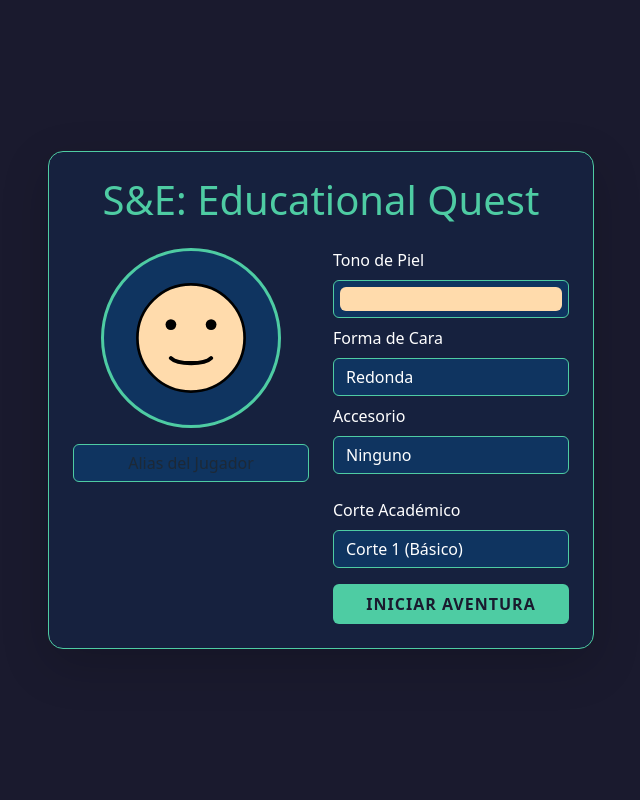
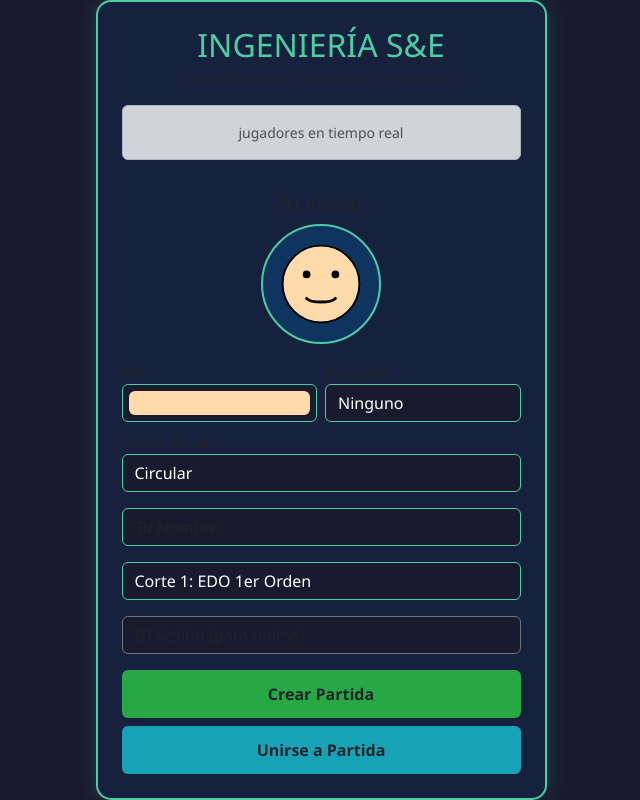
Before and after one commit to SantiArandaRod/dev_gamificacionED, a plain HTML site: page static/index.html in a window 1280 px wide. Shown: the whole page, without its empty margins (319-959 px from the left). Drawn offline with nearby package versions, Linux system fonts and the light colour scheme.

Commit message:
botones unirse y crear session

```diff
--- a/static/index.html
+++ b/static/index.html
@@ -1,71 +1,276 @@
 <!DOCTYPE html>
+
 <html lang="es">
+<head>
+    <meta charset="UTF-8">
+    <title>S&E: Ecuaciones Diferenciales - Lobby</title>
+    <meta name="viewport" content="width=device-width, initial-scale=1">
 
-<head>
+<link href="https://cdn.jsdelivr.net/npm/bootstrap@5.3.0/dist/css/bootstrap.min.css" rel="stylesheet">
 
-    <meta charset="UTF-8">
-    <meta name="viewport" content="width=device-width, initial-scale=1.0">
-    <title>Snakes & Ladders - Lobby</title>
-    <link href="https://cdn.jsdelivr.net/npm/bootstrap@5.3.0/dist/css/bootstrap.min.css" rel="stylesheet">
 <style>
-        body { background: #1a1a2e; color: #fff; min-height: 100vh; display: flex; align-items: center; }
-        .card { background: #16213e; border: 1px solid #4ecca3; border-radius: 15px; color: white; }
-        #avatar-svg-container { background: #0f3460; border-radius: 50%; padding: 20px; border: 3px solid #4ecca3; width: 180px; height: 180px; margin: 0 auto; }
-        .form-control, .form-select { background: #0f3460; border: 1px solid #4ecca3; color: #fff; }
-        .form-control:focus, .form-select:focus { background: #16213e; color: #fff; border-color: #4ecca3; box-shadow: 0 0 10px #4ecca3; }
-        .btn-gaming { background: #4ecca3; color: #1a1a2e; font-weight: bold; border: none; text-transform: uppercase; letter-spacing: 1px; }
-        .btn-gaming:hover { background: #45b393; color: #fff; }
+    body {
+        background: #1a1a2e;
+        color: #fff;
+        font-family: 'Segoe UI', sans-serif;
+        min-height: 100vh;
+        display: flex;
+        align-items: center;
+    }
+
+    .card-custom {
+        background: #16213e;
+        border: 2px solid #4ecca3;
+        border-radius: 15px;
+        box-shadow: 0 0 20px rgba(78, 204, 163, 0.2);
+    }
+
+    #avatar-preview {
+        width: 120px;
+        height: 120px;
+        margin: 0 auto;
+        background: #0f3460;
+        border-radius: 50%;
+        padding: 10px;
+        border: 2px solid #4ecca3;
+        display: flex;
+        align-items: center;
+        justify-content: center;
+    }
+
+    .form-control, .form-select {
+        background: #1a1a2e;
+        border: 1px solid #4ecca3;
+        color: white;
+    }
+
+    .form-control:focus, .form-select:focus {
+        background: #1a1a2e;
+        color: white;
+        border-color: #e94560;
+        box-shadow: none;
+    }
+
+    .btn-custom {
+        font-weight: bold;
+        padding: 12px;
+    }
+
+    .btn-create {
+        background: #28a745;
+        border: none;
+    }
+
+    .btn-join {
+        background: #17a2b8;
+        border: none;
+    }
+
+    .session-box {
+        background: #0f3460;
+        border-radius: 10px;
+        padding: 10px;
+        margin-top: 10px;
+    }
+
+    .copy-btn {
+        cursor: pointer;
+    }
 </style>
+
+
 </head>
+
 <body>
-
 <div class="container">
     <div class="row justify-content-center">
-            <div class="col-md-8 col-lg-6">
-                <div class="card shadow-lg p-4">
-                    <h1 class="text-center mb-4" style="color: #4ecca3;">S&E: Educational Quest</h1>
+        <div class="col-12 col-md-5">
 
-                    <div class="row g-4">
-                        <div class="col-md-6 text-center">
-                            <div id="avatar-svg-container" class="mb-3 d-flex align-items-center">
-                                </div>
-                            <input type="text" id="player-name" class="form-control text-center" placeholder="Alias del Jugador">
+
+        <div class="card card-custom p-4">
+
+            <h2 class="text-center mb-1" style="color:#4ecca3;">INGENIERÍA S&E</h2>
+            <p class="text-center small text-muted mb-3">
+                Gamificación de Ecuaciones Diferenciales
+            </p>
+
+            <div class="alert alert-dark text-center small">
+                jugadores en tiempo real
             </div>
 
-                        <div class="col-md-6">
-                            <label class="form-label">Tono de Piel</label>
-                            <input type="color" class="form-control form-control-color w-100 mb-2" id="skin_color" value="#ffdbac">
+            <!-- Avatar -->
+            <h5 class="text-center mt-3">Tu Avatar</h5>
+            <div id="avatar-preview" class="mb-3">
+                <div id="avatar-svg-container"></div>
+            </div>
 
-                            <label class="form-label">Forma de Cara</label>
-                            <select id="face_shape" class="form-select mb-2">
-                                <option value="circle">Redonda</option>
+            <!-- Config -->
+            <div class="row g-2 mb-3">
+                <div class="col-6">
+                    <label class="small">Piel</label>
+                    <input type="color" id="skin_color" class="form-control form-control-color w-100" value="#ffdbac">
+                </div>
+                <div class="col-6">
+                    <label class="small">Accesorio</label>
+                    <select id="accessory" class="form-select small">
+                        <option value="none">Ninguno</option>
+                        <option value="glasses">Gafas</option>
+                        <option value="hat">Gorra</option>
+                        <option value="crown">Corona</option>
+                        <option value="graduation">Birrete</option>
+                    </select>
+                </div>
+
+                <div class="col-12">
+                    <label class="small">Forma de Cara</label>
+                    <select id="face_shape" class="form-select">
+                        <option value="circle">Circular</option>
                         <option value="square">Cuadrada</option>
-                                <option value="rounded">Suave</option>
+                        <option value="rounded">Redondeada</option>
                     </select>
-
-                            <label class="form-label">Accesorio</label>
-                            <select id="accessory" class="form-select mb-4">
-                                <option value="none">Ninguno</option>
-                                <option value="glasses">Gafas Pro</option>
-                                <option value="hat">Sombrero</option>
-                                <option value="crown">Corona</option>
-                                <option value="graduation">Grado</option>
-                            </select>
-                            <label class="form-label">Corte Académico</label>
-                            <select id="academic_cut" class="form-select mb-3">
-                                <option value="1">Corte 1 (Básico)</option>
-                                <option value="2">Corte 2 (Intermedio)</option>
-                                <option value="3">Corte 3 (Avanzado)</option>
-                            </select>
-                            <button id="btn-join" class="btn btn-gaming w-100 py-2">Iniciar Aventura</button>
                 </div>
             </div>
+
+            <!-- Datos -->
+            <div class="mb-3">
+                <input type="text" id="player-name" maxlength="20" class="form-control custom-placeholder" placeholder="Tu Nombre">
             </div>
+
+            <div class="mb-3">
+                <select id="academic_cut" class="form-select">
+                    <option value="1">Corte 1: EDO 1er Orden</option>
+                    <option value="2">Corte 2: Orden Superior</option>
+                    <option value="3">Corte 3: Laplace</option>
+                </select>
+            </div>
+
+            <!-- Join -->
+            <div class="mb-3">
+                <input type="text" id="session-id-input" class="form-control border-secondary"
+                       placeholder="ID Sesión (para unirse)">
+            </div>
+
+            <!-- Botones -->
+            <div class="d-grid gap-2">
+                <button id="btn-create" class="btn btn-create btn-custom">
+                    Crear Partida
+                </button>
+
+                <button id="btn-join" class="btn btn-join btn-custom">
+                    Unirse a Partida
+                </button>
+            </div>
+
+            <!-- Session Info -->
+            <div id="session-info" class="text-center mt-3 d-none">
+                <small>ID de sesión:</small>
+                <div class="session-box d-flex justify-content-between align-items-center">
+                    <span id="session-id-display"></span>
+                    <button id="copy-session" class="btn btn-sm btn-outline-light copy-btn">Copiar</button>
+                </div>
+            </div>
+
         </div>
     </div>
 </div>
 
+</div>
+
+<!-- Scripts (orden correcto) -->
+
+<script src="js/avatar-builder.js"></script>
+
 <script src="js/api.js"></script>
-    <script src="js/avatar-builder.js"></script>
+
+<script>
+const nameInput = document.getElementById('player-name');
+const sessionInput = document.getElementById('session-id-input');
+
+const btnCreate = document.getElementById('btn-create');
+const btnJoin = document.getElementById('btn-join');
+
+function setLoading(btn, state, text="Procesando...") {
+    btn.disabled = state;
+    btn.innerText = state ? text : btn.dataset.original;
+}
+
+btnCreate.dataset.original = btnCreate.innerText;
+btnJoin.dataset.original = btnJoin.innerText;
+
+btnCreate.addEventListener('click', async () => {
+    const name = nameInput.value.trim();
+    const cut = document.getElementById('academic_cut').value;
+
+    if (!name) return alert("Ingresa tu nombre");
+
+    setLoading(btnCreate, true);
+
+    try {
+        const session = await api.createSession();
+
+        document.getElementById('session-info').classList.remove('d-none');
+        document.getElementById('session-id-display').innerText = session.session_id;
+
+        const playerData = {
+            player_id: crypto.randomUUID(),
+            session_id: session.session_id,
+            name,
+            order: 1,
+            avatar: avatarConfig,
+            position: 1,
+            is_active: true
+        };
+
+        sessionStorage.setItem('current_player', JSON.stringify(playerData));
+        await api.joinGame(session.session_id, playerData);
+
+        window.location.href = `game.html?session=${session.session_id}&cut=${cut}`;
+
+    } catch (e) {
+        alert("Error creando sesión");
+    }
+
+    setLoading(btnCreate, false);
+});
+
+btnJoin.addEventListener('click', async () => {
+    const name = nameInput.value.trim();
+    const sessionId = sessionInput.value.trim();
+    const cut = document.getElementById('academic_cut').value;
+
+    if (!name || !sessionId) return alert("Nombre e ID requeridos");
+
+    setLoading(btnJoin, true);
+
+    try {
+        const playerData = {
+            player_id: crypto.randomUUID(),
+            session_id: sessionId,
+            name,
+            order: 2,
+            avatar: avatarConfig,
+            position: 1,
+            is_active: true
+        };
+
+        sessionStorage.setItem('current_player', JSON.stringify(playerData));
+        await api.joinGame(sessionId, playerData);
+
+        window.location.href = `game.html?session=${sessionId}&cut=${cut}`;
+
+    } catch (e) {
+        alert("Error al unirse");
+    }
+
+    setLoading(btnJoin, false);
+});
+
+document.getElementById('copy-session').addEventListener('click', () => {
+    const text = document.getElementById('session-id-display').innerText;
+    navigator.clipboard.writeText(text);
+    alert("ID copiado");
+});
+</script>
+
 </body>
 </html>
```
Lines whose indentation alone changed are shown as unchanged.
